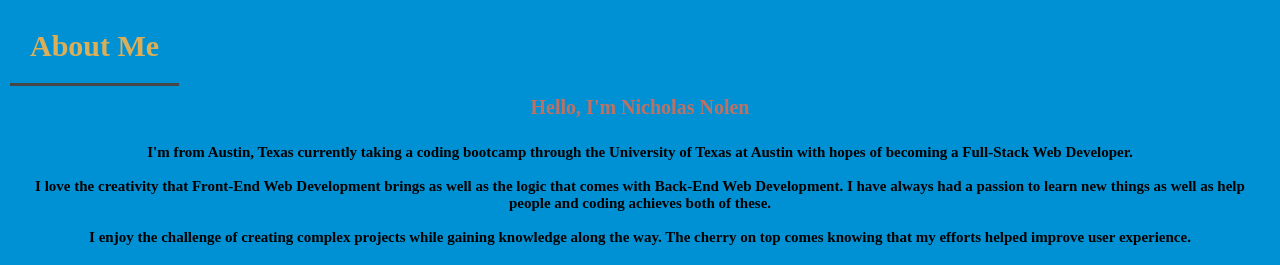
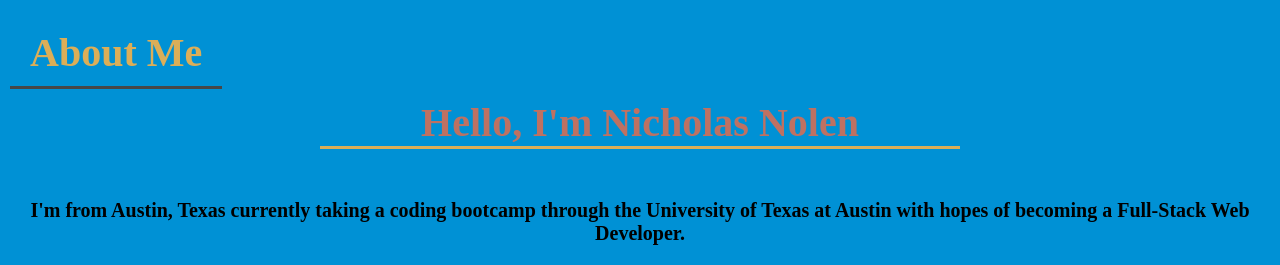
Before and after one commit to nicnolen/Professional-Portfolio, a plain HTML site: page index.html in a window 1280 px wide. Shown: the part 366-631 px from the top of the page. Drawn offline with Linux system fonts and the light colour scheme.

Commit message:
fixed the borders on the section titles and put a border on the h3

```diff
--- a/assets/css/style.css
+++ b/assets/css/style.css
@@ -23,11 +23,13 @@ body {
     flex-wrap: wrap;
     justify-content: center;
     align-items: center;
-    font-size: 30px;
-    padding: 20px;
+    font-size: 40px;
+    padding: 20px 20px 10px 20px;
+    margin: 10px;
     border-bottom: 3px solid var(--secondary-color);
-    margin: 10px
+    text-align: center;
 }
+
 /* SiteWide Styles */
 /* Style the Header */
 header {
@@ -120,17 +122,17 @@ header h1 {
     align-content: center;
     color: rgba(234, 106, 71, 0.81);
     text-align: center;
-    padding-bottom: 20px;
     text-align: center;
-    margin: 0 auto 5px auto;
+    margin: 0 auto 50px auto;
     width: 50%;
-    font-size: 20px;
+    font-size: 40px;
+    border-bottom: 3px solid #dbae58;
 
 }
 .about-info {
     color: #000000;
     font-weight: bold;
-    font-size: 15px;
+    font-size: 20px;
     display: flex;
     flex-wrap: wrap;
     justify-content: center;
```
